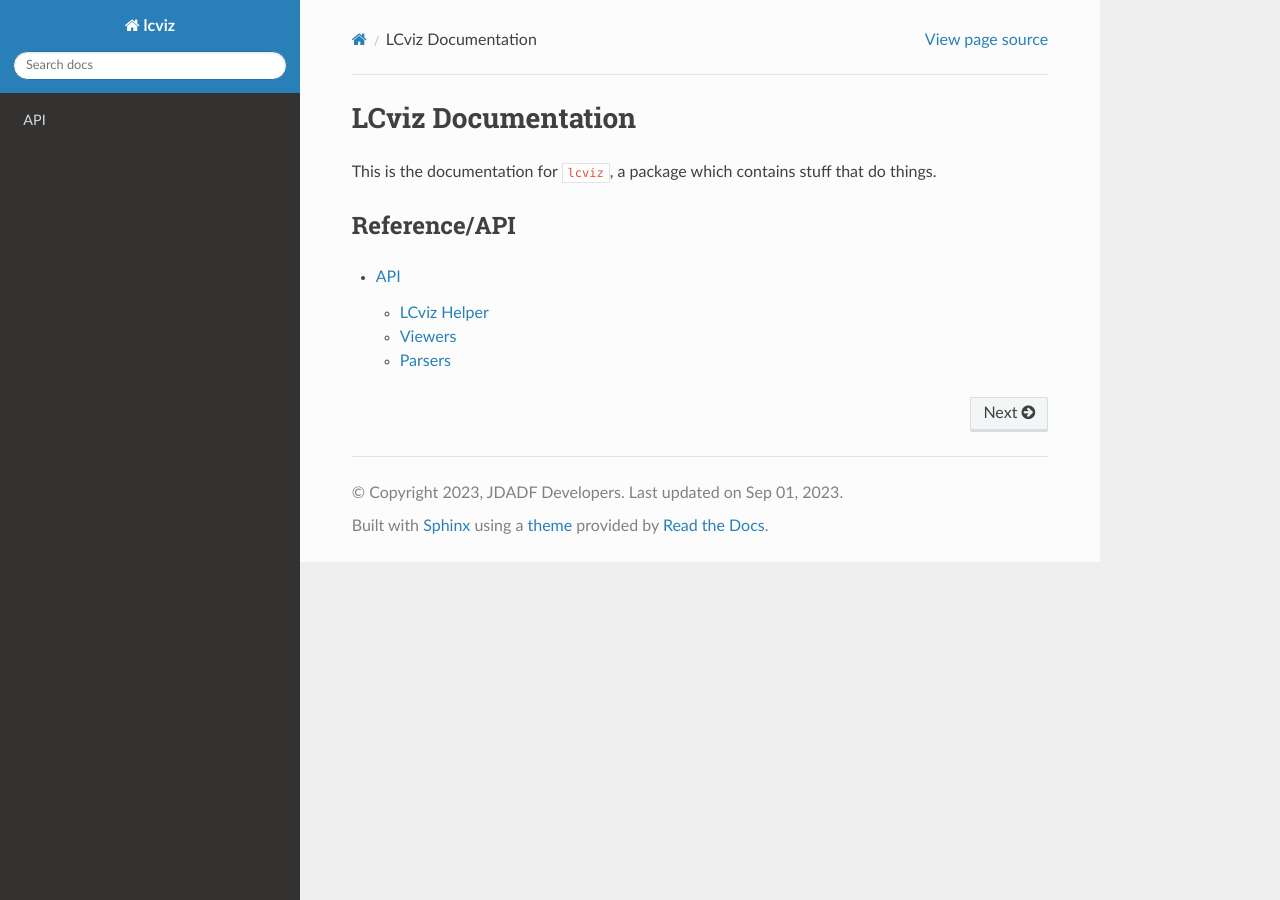
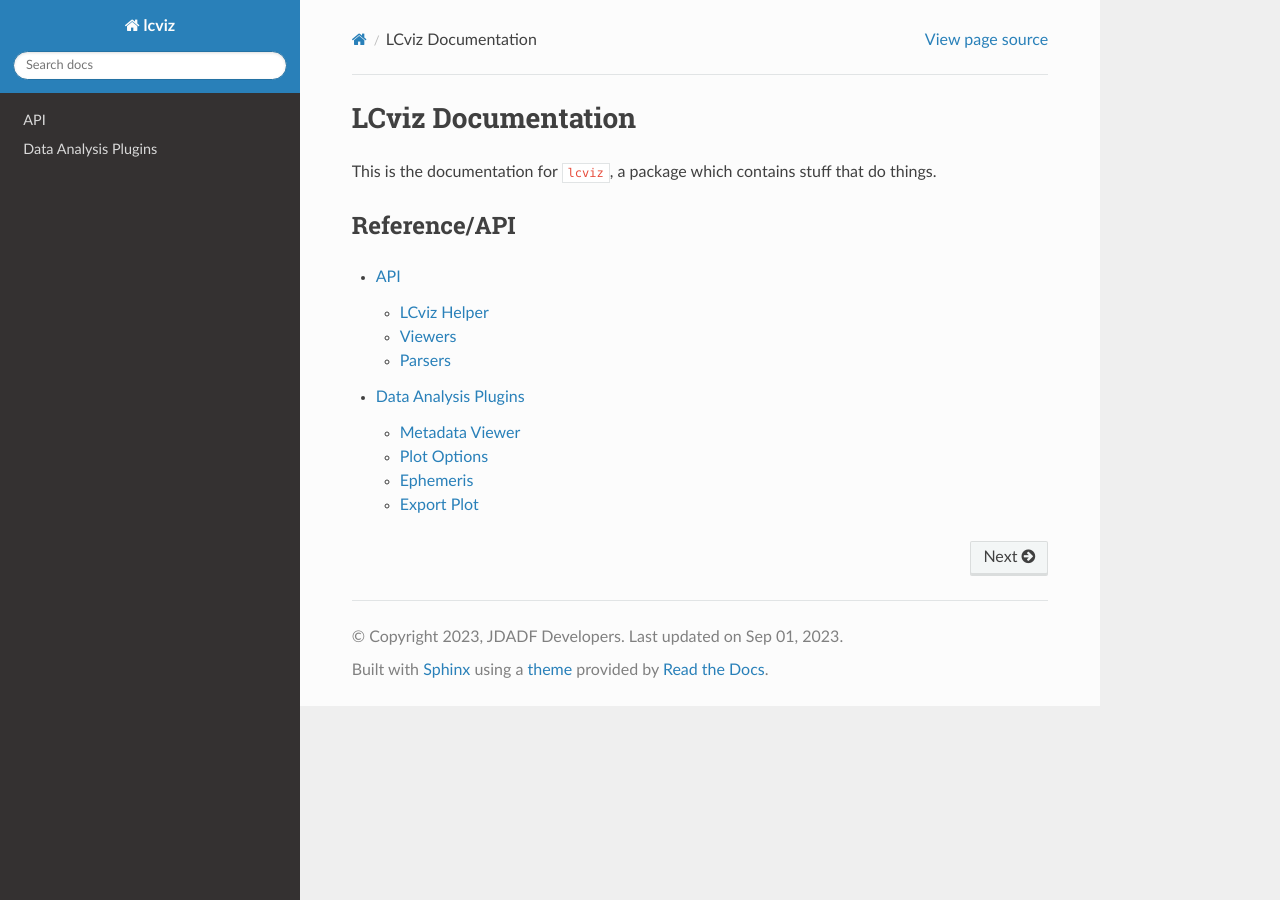
Before and after one commit to spacetelescope/lcviz, a Sphinx documentation site: the page built from docs/index.rst, in a window 1280 px wide. Built offline with Sphinx 7.4.7 and the Read the Docs theme 2.0.0, drawn with Linux system fonts in a browser that asks for light colours.

```diff
--- a/docs/index.rst
+++ b/docs/index.rst
@@ -12,3 +12,4 @@ Reference/API
    :maxdepth: 2
 
    reference/api.rst
+   plugins.rst
--- a/docs/plugins.rst
+++ b/docs/plugins.rst
@@ -21,7 +21,7 @@ Plot Options
 This plugin gives access to per-viewer and per-layer plotting options.
 
 
-.. _ephemeris
+.. _ephemeris:
 
 Ephemeris
 ============
```
